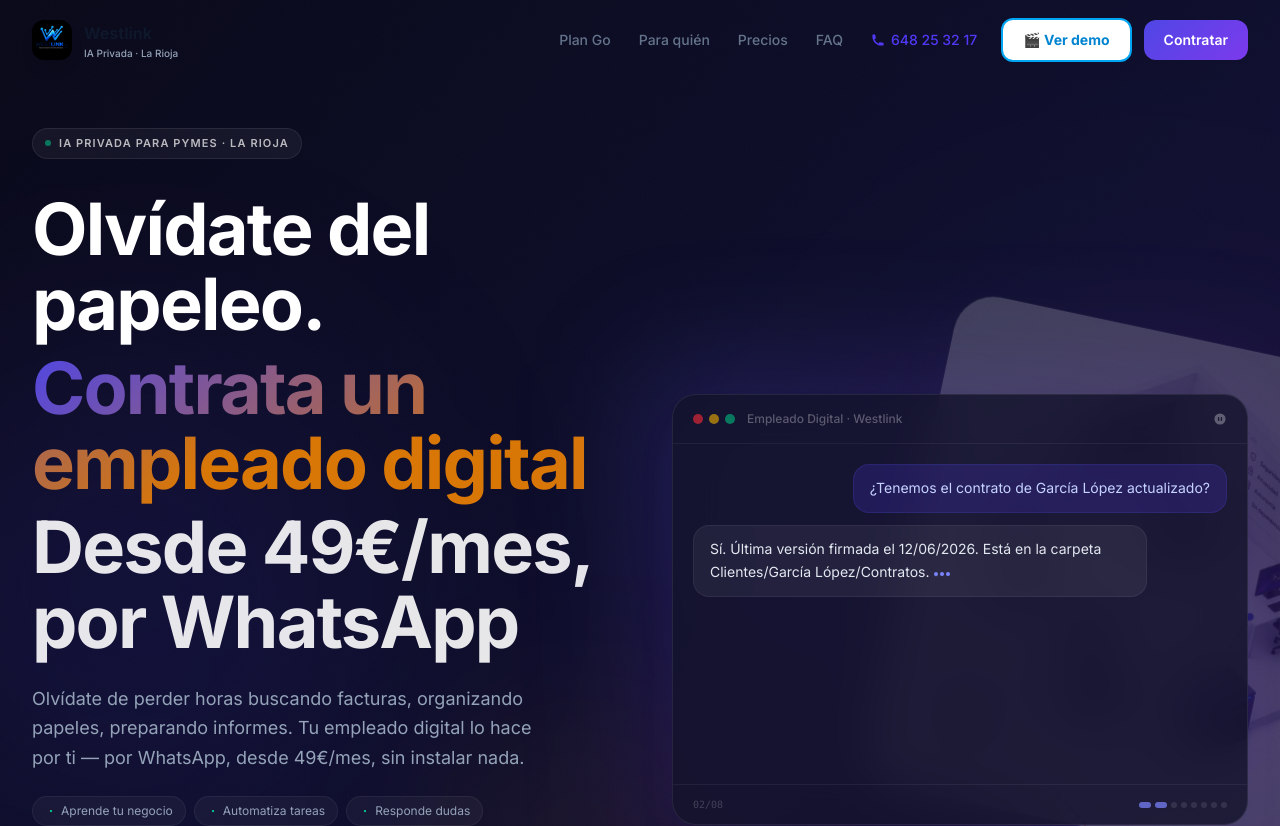
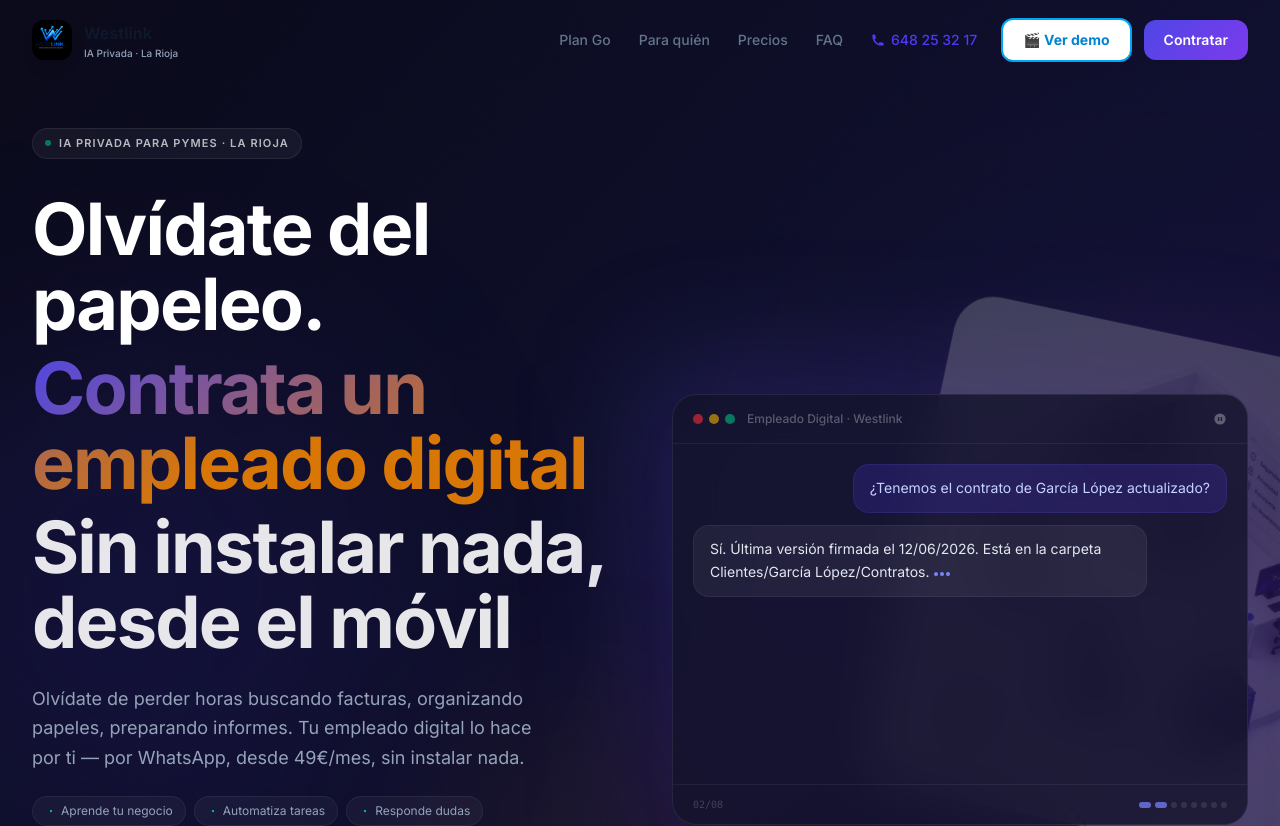
Before and after one commit to danibalda1/westlink-web, a React (Vite) app: page / in a window 1280 px wide. Shown: the top 826 px of the page. Built offline with nearby package versions, Linux system fonts and the light colour scheme.

Commit message:
Hero: quito WhatsApp del titular, 'sin instalar nada, desde el móvil'

```diff
--- a/src/components/Hero.jsx
+++ b/src/components/Hero.jsx
@@ -111,7 +111,7 @@
               <span className="block mt-2">
                 <span className="gradient-text-warm">Contrata un empleado digital</span>
               </span>
-              <span className="block mt-2 text-white/90">Desde 49€/mes, por WhatsApp</span>
+              <span className="block mt-2 text-white/90">Sin instalar nada, desde el móvil</span>
             </motion.h1>
 
             {/* Subtitle */}
```
